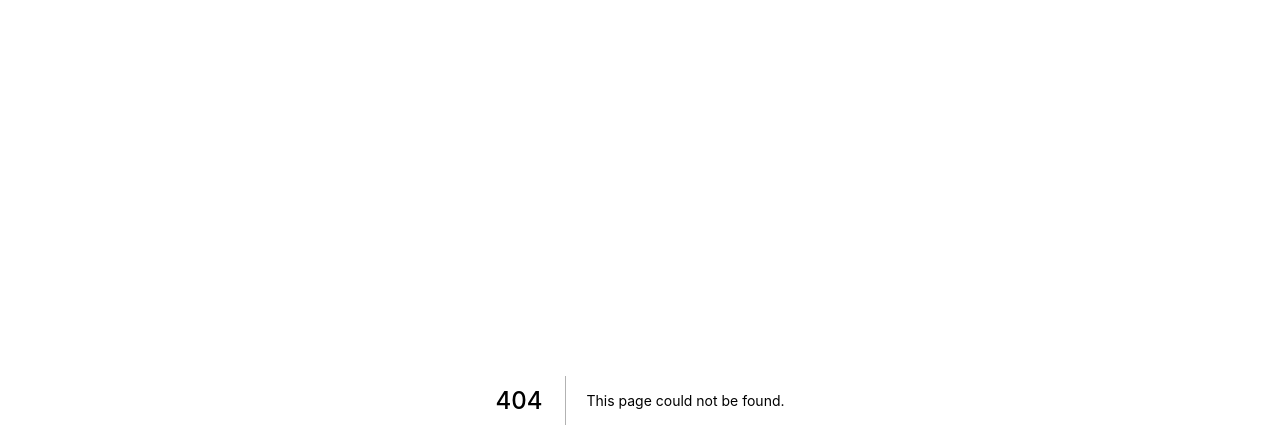
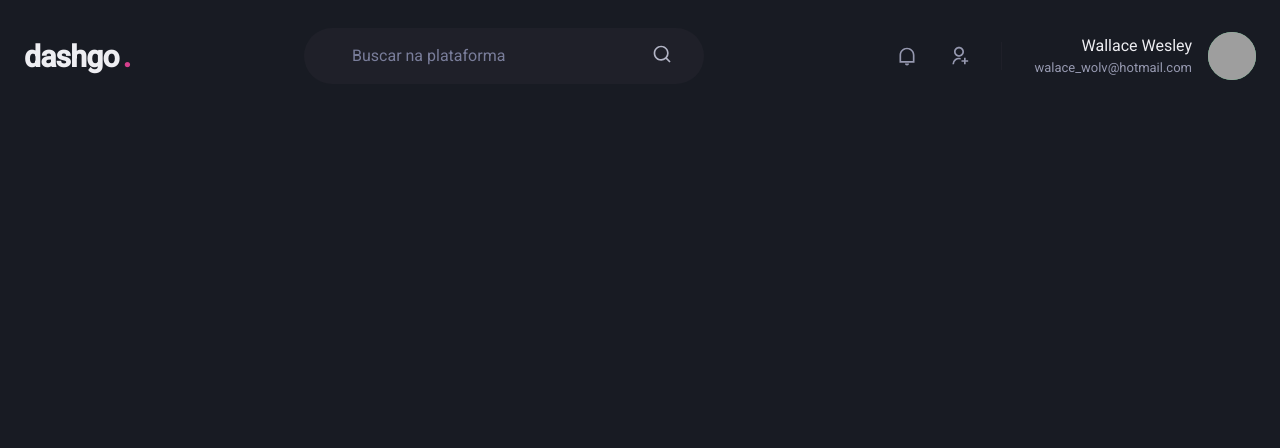
Before and after one commit to wallacewolv/dashgo, a Next.js app: page /dashboard in a window 1280 px wide. Before the commit this address had no page. Shown: the top 448 px of the page. Built offline with nearby package versions, Linux system fonts and the light colour scheme; grey boxes are pictures that could not be loaded.

Commit message:
Created Header

```diff
--- a/package.json
+++ b/package.json
@@ -16,7 +16,8 @@
     "framer-motion": "^4.1.17",
     "next": "11.0.1",
     "react": "17.0.2",
-    "react-dom": "17.0.2"
+    "react-dom": "17.0.2",
+    "react-icons": "^4.2.0"
   },
   "devDependencies": {
     "@types/node": "^16.4.0",
--- /dev/null
+++ b/src/components/Header.tsx
@@ -0,0 +1,76 @@
+import { Flex, Text, Input, Icon, HStack, Box, Avatar } from '@chakra-ui/react';
+import { RiNotificationLine, RiSearchLine, RiUserAddLine } from 'react-icons/ri';
+
+export function Header() {
+  return (
+    <Flex
+      as='header'
+      w='100%'
+      maxWidth={1480}
+      h="20"
+      mx="auto"
+      mt="4"
+      px="6"
+      align="center">
+      <Text fontSize="3xl" fontWeight="bold" letterSpacing="tight" w="64">
+        dashgo
+        <Text as="span" ml="1" color="pink.500">.</Text>
+      </Text>
+
+      <Flex
+        as="label"
+        flex="1"
+        py="4"
+        px="8"
+        ml="6"
+        maxWidth={400}
+        alignSelf="center"
+        color="gray.200"
+        position="relative"
+        bg="gray.800"
+        borderRadius="full"
+      >
+        <Input
+          color="gray.500"
+          variant="unstyled"
+          px="4"
+          mr="4"
+          placeholder="Buscar na plataforma"
+          _placeholder={{
+          color:
+          'gray.400'
+          }} />
+
+        <Icon as={RiSearchLine} fontSize="20" />
+      </Flex>
+
+      <Flex
+        align="center"
+        ml="auto"
+      >
+        <HStack
+          spacing="8"
+          mx="8"
+          pr="8"
+          py="1"
+          color="gray.300"
+          borderRightWidth={1}
+          borderColor="gray.800"
+        >
+          <Icon as={RiNotificationLine} fontSize="20" />
+          <Icon as={RiUserAddLine} fontSize="20" />
+        </HStack>
+        <Flex align="center">
+          <Box mr="4" textAlign="right">
+            <Text>Wallace Wesley</Text>
+            <Text color="gray.300" fontSize="small">
+              walace_wolv@hotmail.com
+            </Text>
+          </Box>
+
+          <Avatar size="md" name="Wallace Wesley" src="https://github.com/wallacewolv.png" />
+        </Flex>
+      </Flex>
+    </Flex>
+  );
+}
--- /dev/null
+++ b/src/pages/dashboard.tsx
@@ -0,0 +1,7 @@
+import { Header } from "../components/Header";
+
+export default function Dashboard() {
+  return (
+    <Header />
+  );
+}
```
Also changed, not shown: 1 other file (tests, documents, lock files or other folders).
